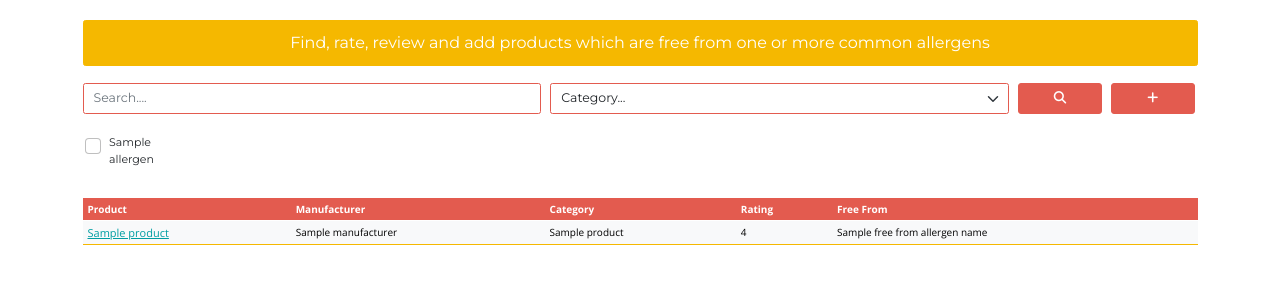
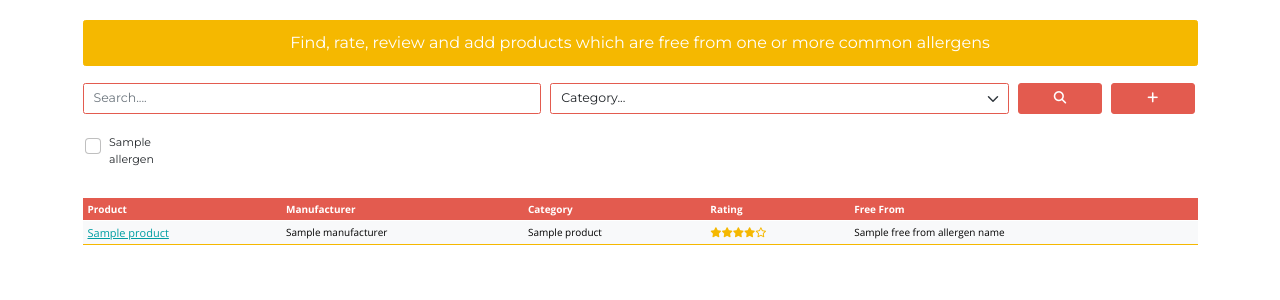
Before and after one commit to richardhenyash/freefrom, a Flask app: template templates/home.html in a window 1280 px wide. Shown: the part 70-370 px from the top of the page. Run offline with Flask 2, Linux system fonts and the light colour scheme; the template is opened without the code that fills it: most values are stand-ins (such as "Sample title", 1, 10 or a date in 2020); some libraries are stand-ins or nearby versions.

Commit message:
update average rating to display with font awesome star icons

```diff
--- a/products.py
+++ b/products.py
@@ -112,7 +112,8 @@ def search():
                     rq = rq + 1
             # if product has been rated
             if totalrating > 0:
-                avrating = round((totalrating / rq), 1)
+                avrating = round(((totalrating / rq) * 2)) / 2
+                # avrating = round(totalrating / rq)
                 # add average rating to product object
                 product["average_rating"] = avrating
 
--- a/static/css/style.css
+++ b/static/css/style.css
@@ -172,3 +172,7 @@ body {
     color: var(--vividiangreen);
     vertical-align: middle;
 }
+
+.results-table-row i {
+    color: var(--orangeyellow);
+}
--- a/templates/home.html
+++ b/templates/home.html
@@ -85,7 +85,33 @@
                             <td><a href="">{{ product.name }}</a></td>
                             <td>{{ product.manufacturer }}</td>
                             <td>{{ product.category_name }}</td>
-                            <td>{{ product.average_rating }}</td>
+                            {% if product.average_rating %}
+                                {% if product.average_rating == 0.0 %}
+                                    <td><i class="far fa-star"><i class="far fa-star"><i class="far fa-star"><i class="far fa-star"><i class="far fa-star"></i></td>
+                                {% elif product.average_rating == 0.5 %}
+                                    <td><i class="fas fa-star-half-alt"><i class="far fa-star"><i class="far fa-star"><i class="far fa-star"><i class="far fa-star"></i></td>
+                                {% elif product.average_rating == 1.0 %}
+                                    <td><i class="fas fa-star"><i class="far fa-star"><i class="far fa-star"><i class="far fa-star"><i class="far fa-star"></i></td>
+                                {% elif product.average_rating == 1.5 %}
+                                    <td><i class="fas fa-star"><i class="fas fa-star-half-alt"><i class="far fa-star"><i class="far fa-star"><i class="far fa-star"></i></td>
+                                {% elif product.average_rating == 2.0 %}
+                                    <td><i class="fas fa-star"><i class="fas fa-star"><i class="far fa-star"><i class="far fa-star"><i class="far fa-star"></i></td>
+                                {% elif product.average_rating == 2.5 %}
+                                    <td><i class="fas fa-star"><i class="fas fa-star"><i class="fas fa-star-half-alt"><i class="far fa-star"><i class="far fa-star"></i></td>
+                                {% elif product.average_rating == 3.0 %}
+                                    <td><i class="fas fa-star"><i class="fas fa-star"><i class="fas fa-star"><i class="far fa-star"><i class="far fa-star"></i></td>
+                                {% elif product.average_rating == 3.5 %}
+                                    <td><i class="fas fa-star"><i class="fas fa-star"><i class="fas fa-star"><i class="fas fa-star-half-alt"><i class="far fa-star"></i></td>
+                                {% elif product.average_rating == 4.0 %}
+                                    <td><i class="fas fa-star"><i class="fas fa-star"><i class="fas fa-star"><i class="fas fa-star"><i class="far fa-star"></i></td>
+                                {% elif product.average_rating == 4.5 %}
+                                    <td><i class="fas fa-star"><i class="fas fa-star"><i class="fas fa-star"><i class="fas fa-star"><i class="fas fa-star-half-alt"></i></td>
+                                {% elif product.average_rating == 5.0 %}
+                                    <td><i class="fas fa-star"><i class="fas fa-star"><i class="fas fa-star"><i class="fas fa-star"><i class="fas fa-star"></i></td>
+                                {% endif %}
+                            {% else %}
+                                <td>Not Rated</td>
+                            {% endif %}
                             <td>{{ product.free_from_allergen_names|join(", ") }}</td>
                         <tr>
                         {% endfor %}
```
